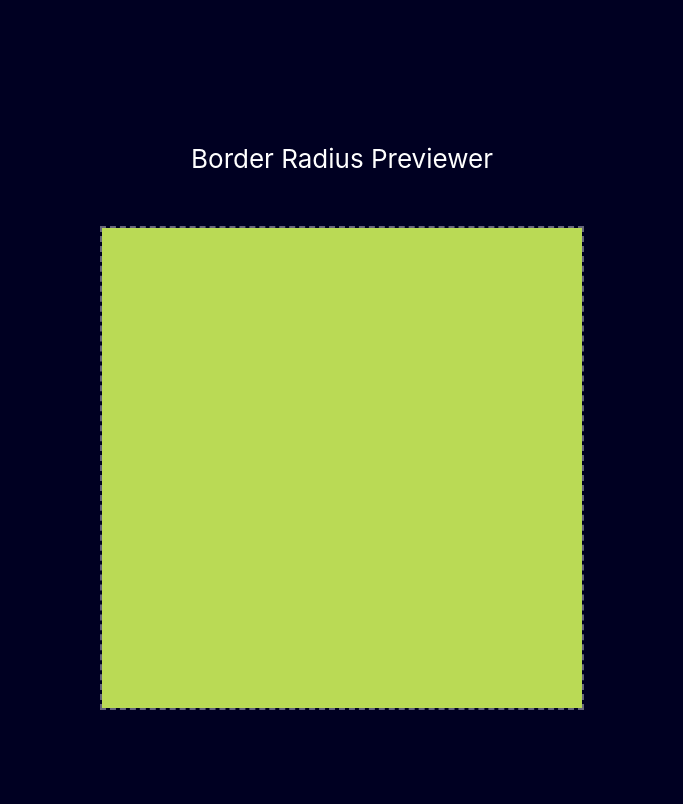
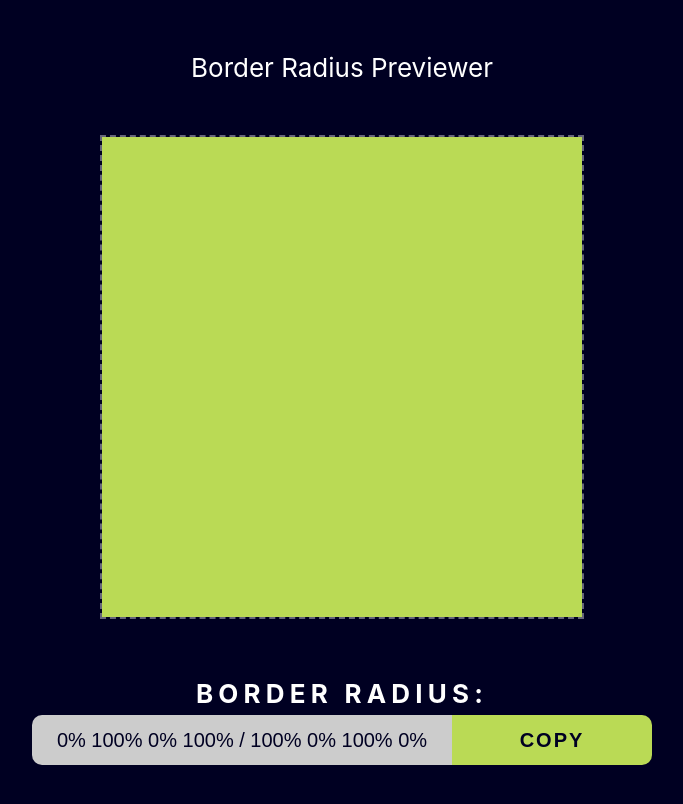
Before and after one commit to MikevPeeren/border-radius-previewer, a React (Create React App) app: page / in a window 1280 px wide. Shown: the top 804 px of the page, without its empty margins (298-981 px from the left). Built offline with nearby package versions, Linux system fonts and the light colour scheme.

Commit message:
Added Border Radius Display

```diff
--- a/src/components/App.tsx
+++ b/src/components/App.tsx
@@ -6,12 +6,14 @@ import './App.scss';
 
 // Components
 import Generator from './Generator';
+import BorderRadiusDisplay from './BorderRadiusDisplay';
 
 const App = () => {
   return (
     <div className="container">
       <header className="header">Border Radius Previewer</header>
       <Generator></Generator>
+      <BorderRadiusDisplay></BorderRadiusDisplay>
     </div>
   );
 };
--- /dev/null
+++ b/src/components/BorderRadiusDisplay.scss
@@ -0,0 +1,51 @@
+.BorderRadiusDisplay {
+  display: flex;
+  flex-direction: column;
+  flex-wrap: wrap;
+  justify-content: space-between;
+  margin: 2em;
+
+  &__label {
+    text-transform: uppercase;
+    text-align: center;
+    font-weight: bold;
+    letter-spacing: 0.2em;
+    line-height: 1.5;
+    margin: 0.1em;
+  }
+
+  &__output {
+    display: flex;
+    line-height: 1.5;
+
+    &--input {
+      width: 20em;
+      height: 1.5em;
+      border: none;
+      border-top-left-radius: 0.5em;
+      border-bottom-left-radius: 0.5em;
+      text-align: center;
+
+      padding: 0.5em 0.5em;
+      font-size: 1.25rem;
+      line-height: 1.5;
+      color: #002;
+      background: #ccc;
+    }
+
+    &--submit {
+      width: 10em;
+      font-size: 1.25rem;
+      border: none;
+      border-top-right-radius: 0.5em;
+      border-bottom-right-radius: 0.5em;
+
+      line-height: 1.5;
+      text-transform: uppercase;
+      font-weight: bold;
+      letter-spacing: 0.1em;
+      color: #002;
+      background-color: #bada55;
+    }
+  }
+}
--- /dev/null
+++ b/src/components/BorderRadiusDisplay.tsx
@@ -0,0 +1,28 @@
+// React
+import React from 'react';
+
+// CSS
+import './BorderRadiusDisplay.scss';
+
+const BorderRadiusDisplay = () => {
+  return (
+    <div className="BorderRadiusDisplay">
+      <label className="BorderRadiusDisplay__label">Border Radius:</label>
+      <div className="BorderRadiusDisplay__output">
+        <input
+          className="BorderRadiusDisplay__output--input"
+          id="border-radius"
+          name="border-radius"
+          type="text"
+          value="0% 100% 0% 100% / 100% 0% 100% 0%"
+          disabled
+        ></input>
+        <button className="BorderRadiusDisplay__output--submit" type="submit">
+          COPY
+        </button>
+      </div>
+    </div>
+  );
+};
+
+export default BorderRadiusDisplay;
```
Also changed, not shown: 1 other file (tests, documents, lock files or other folders).
